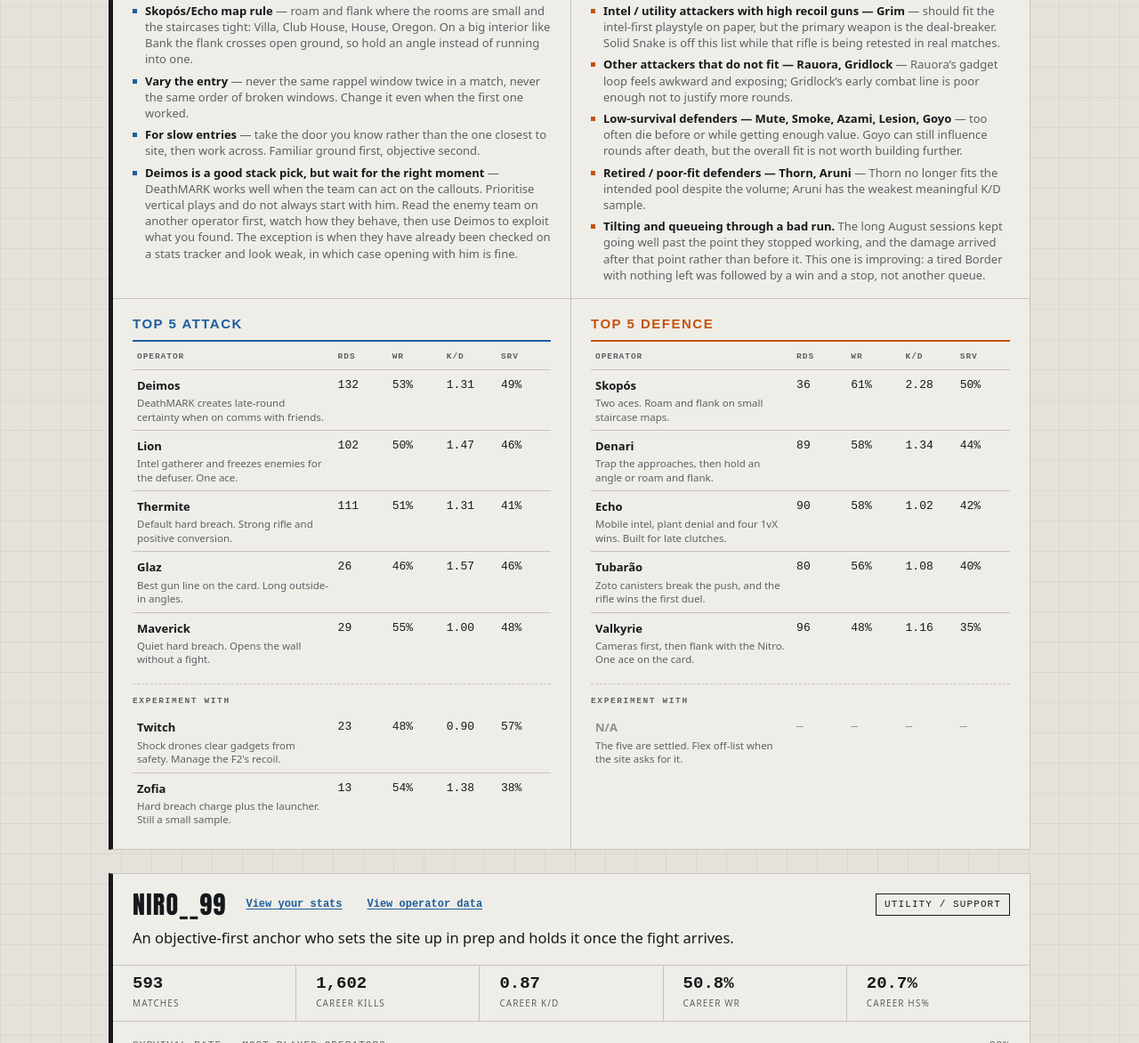
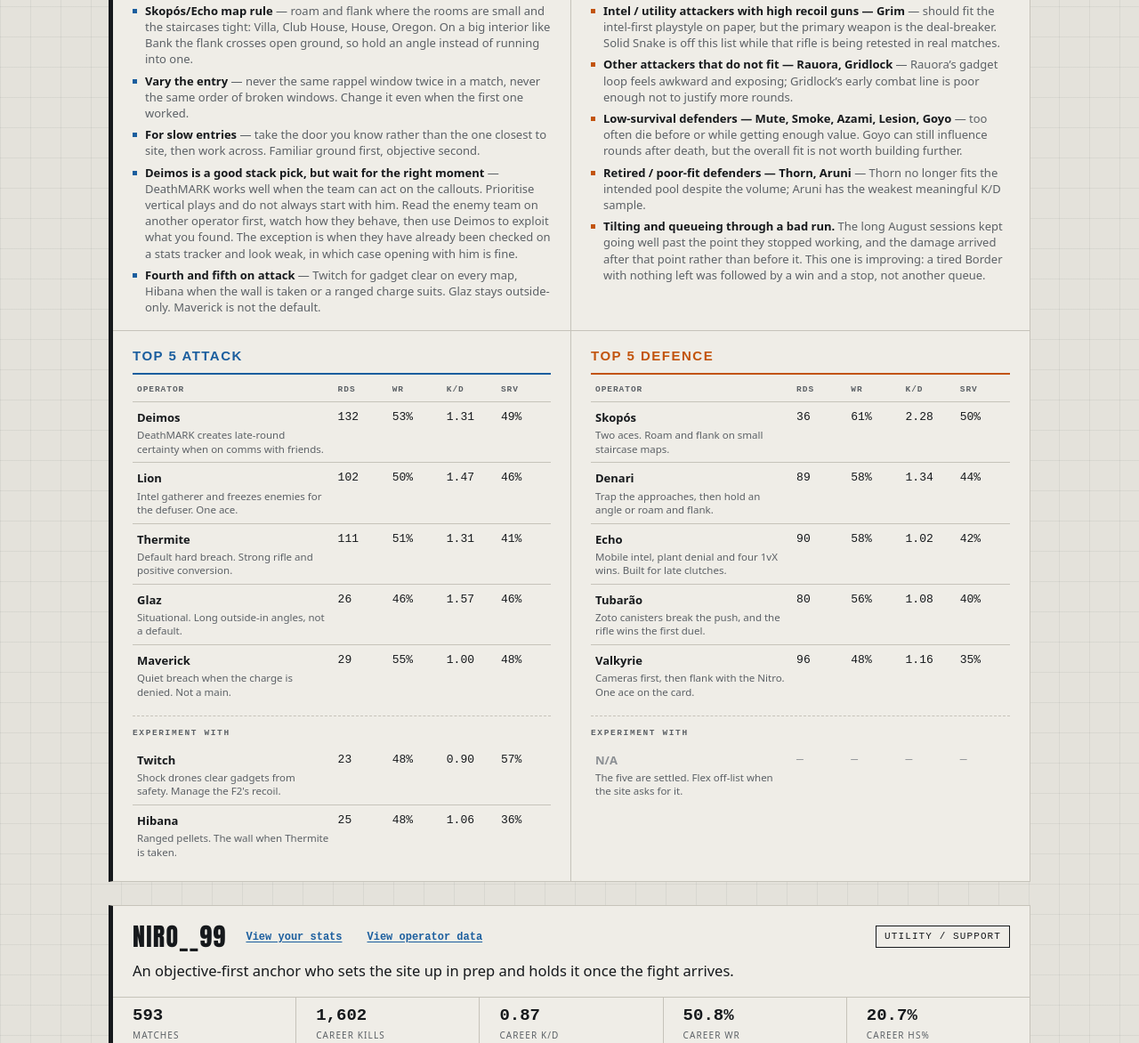
Before and after one commit to kulan-gun/r6-dossier, a plain HTML site: page s/f9a3b7c2d6e4f1a0b3c7d9e2/index.html in a window 1280 px wide. Shown: the part 5603-6775 px from the top of the page at 89% size. Drawn offline with Linux system fonts and the light colour scheme.

Commit message:
build: minor tweaks

```diff
--- a/s/f9a3b7c2d6e4f1a0b3c7d9e2/index.html
+++ b/s/f9a3b7c2d6e4f1a0b3c7d9e2/index.html
@@ -2,7 +2,7 @@
 <html lang="en">
 <head>
 <meta charset="utf-8">
-<meta name="document-version" content="2026-08-26-2228">
+<meta name="document-version" content="2026-08-26-2320">
 <meta name="viewport" content="width=device-width, initial-scale=1">
 <title>The Dossier — R6 Siege</title>
 <style id="embedded-fonts">
@@ -506,7 +506,7 @@ const P = [
  {
   tst_a:[
    ["Twitch",23,"48%","0.90","57%","Shock drones clear gadgets from safety. Manage the F2's recoil."],
-   ["Zofia",13,"54%","1.38","38%","Hard breach charge plus the launcher. Still a small sample."]
+   ["Hibana",25,"48%","1.06","36%","Ranged pellets. The wall when Thermite is taken."]
   ],
   tst_d:"The five are settled. Flex off-list when the site asks for it.",
   a:["<b>Intel / utility attackers with high recoil guns — Grim</b> — should fit the intel-first playstyle on paper, but the primary weapon is the deal-breaker. Solid Snake is off this list while that rifle is being retested in real matches.","<b>Other attackers that do not fit — Rauora, Gridlock</b> — Rauora’s gadget loop feels awkward and exposing; Gridlock’s early combat line is poor enough not to justify more rounds.","<b>Low-survival defenders — Mute, Smoke, Azami, Lesion, Goyo</b> — too often die before or while getting enough value. Goyo can still influence rounds after death, but the overall fit is not worth building further.","<b>Retired / poor-fit defenders — Thorn, Aruni</b> — Thorn no longer fits the intended pool despite the volume; Aruni has the weakest meaningful K/D sample.","<b>Tilting and queueing through a bad run.</b> The long August sessions kept going well past the point they stopped working, and the damage arrived after that point rather than before it. This one is improving: a tired Border with nothing left was followed by a win and a stop, not another queue."],
@@ -519,13 +519,13 @@ const P = [
   note:"Survival is fair and now level across both sides. Skopós and Denari did the lifting on the defensive half.",
   s:["<b>Rounds with a defined job</b> — hard breach on Thermite, live pressure on Lion, a named target on Deimos. Give him the task and he executes it.", "<b>Aim</b> — excellent headshot rate, and his best lines are all on rifles that reward patience over speed.", "<b>Skopós</b> — high K/D, survival and win rate, with two aces in one night behind them. Roam and flank with one of the robots.", "<b>Late rounds</b> — a good clutch record on Echo, and the aces keep arriving the same way: patience, a known angle, somebody walking into it.", "<b>Reading the site</b> — picks denial that keeps working after he dies, which is how Denari went from a curiosity to a main.", "<b>The method itself</b> — tests honestly, holds the sample open, and drops what he likes when it stops working."],
   w:["<b>Roam clearing</b> — rooms are not being cleared properly before he moves through them. Corners, the far side of the doorway, and above. Every room, every time, before committing to the next one.", "<b>Not ready for the fight while roaming</b> — too often the first shot arrives while he is walking, reloading or mid-reposition. Move between cover with the gun already up and the crosshair at head height, expecting contact rather than reacting to it.", "<b>Predictability</b> — repeating the same rappel entry, or breaking windows in a fixed order, has been punished more than once. What works against bots gets read quickly by people.", "<b>Slow entry</b> — hesitation at the door, usually from worrying about roamers rather than clearing them. The time spent outside is the time the defence uses to reset. A named entry beats a cautious one.", "<b>Survival</b> — fair on both sides and now level with each other. Valkyrie is the weak line and the one worth fixing."],
-  g:["<b>Skopós/Echo map rule</b> — roam and flank where the rooms are small and the staircases tight: Villa, Club House, House, Oregon. On a big interior like Bank the flank crosses open ground, so hold an angle instead of running into one.", "<b>Vary the entry</b> — never the same rappel window twice in a match, never the same order of broken windows. Change it even when the first one worked.", "<b>For slow entries</b> — take the door you know rather than the one closest to site, then work across. Familiar ground first, objective second.", "<b>Deimos is a good stack pick, but wait for the right moment</b> — DeathMARK works well when the team can act on the callouts. Prioritise vertical plays and do not always start with him. Read the enemy team on another operator first, watch how they behave, then use Deimos to exploit what you found. The exception is when they have already been checked on a stats tracker and look weak, in which case opening with him is fine."],
+  g:["<b>Skopós/Echo map rule</b> — roam and flank where the rooms are small and the staircases tight: Villa, Club House, House, Oregon. On a big interior like Bank the flank crosses open ground, so hold an angle instead of running into one.", "<b>Vary the entry</b> — never the same rappel window twice in a match, never the same order of broken windows. Change it even when the first one worked.", "<b>For slow entries</b> — take the door you know rather than the one closest to site, then work across. Familiar ground first, objective second.", "<b>Deimos is a good stack pick, but wait for the right moment</b> — DeathMARK works well when the team can act on the callouts. Prioritise vertical plays and do not always start with him. Read the enemy team on another operator first, watch how they behave, then use Deimos to exploit what you found. The exception is when they have already been checked on a stats tracker and look weak, in which case opening with him is fine.", "<b>Fourth and fifth on attack</b> — Twitch for gadget clear on every map, Hibana when the wall is taken or a ranged charge suits. Glaz stays outside-only. Maverick is not the default."],
   atk:[
    ["Deimos",132,"53%","1.31","49%","DeathMARK creates late-round certainty when on comms with friends."],
    ["Lion",102,"50%","1.47","46%","Intel gatherer and freezes enemies for the defuser. One ace."],
    ["Thermite",111,"51%","1.31","41%","Default hard breach. Strong rifle and positive conversion."],
-   ["Glaz",26,"46%","1.57","46%","Best gun line on the card. Long outside-in angles."],
-   ["Maverick",29,"55%","1.00","48%","Quiet hard breach. Opens the wall without a fight."]
+   ["Glaz",26,"46%","1.57","46%","Situational. Long outside-in angles, not a default."],
+   ["Maverick",29,"55%","1.00","48%","Quiet breach when the charge is denied. Not a main."]
   ],
   def:[
    ["Skopós",36,"61%","2.28","50%","Two aces. Roam and flank on small staircase maps."],
```
